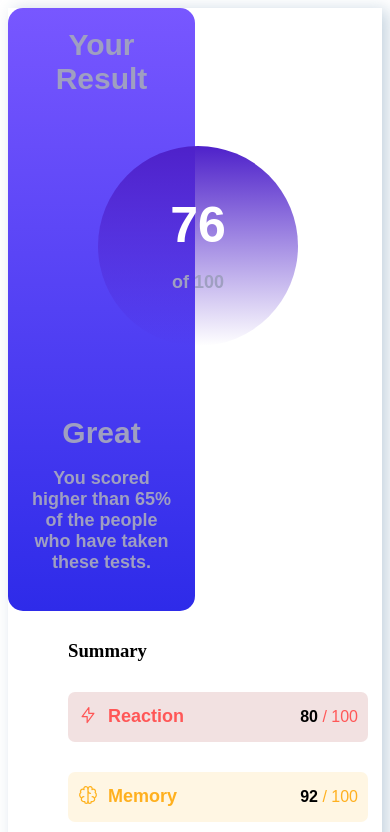
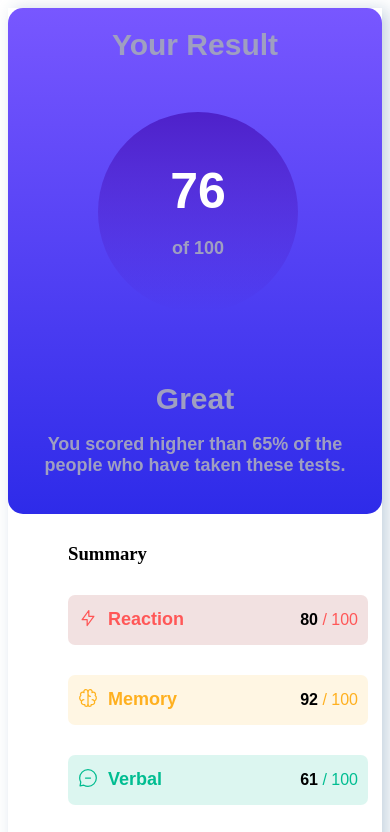
Before and after one commit to ananDsatya1525/Results_Summary, a plain HTML site: page index.html in a window 390 px wide. Shown: the top 832 px of the page. Drawn offline with Linux system fonts and the light colour scheme.

Commit message:
Update index.html

```diff
--- a/index.html
+++ b/index.html
@@ -200,6 +200,8 @@
       margin-left: 0;
       margin-top: 0;
     }
+     .left-container{
+       width:100%;
    }
   </style>
 </head>
```
